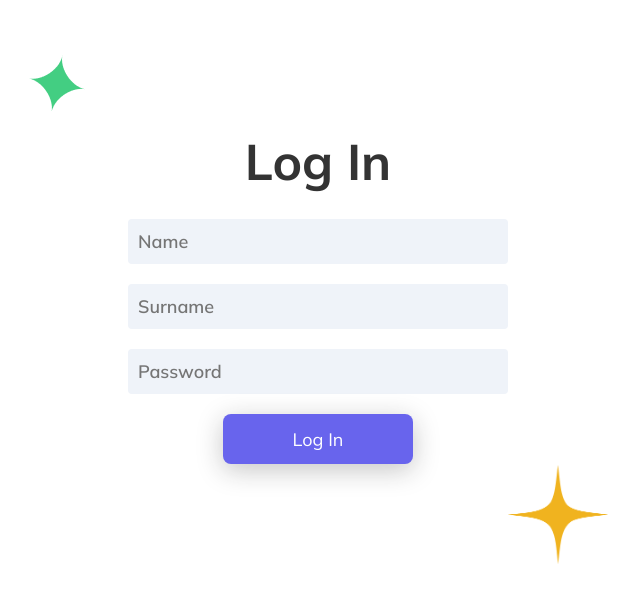
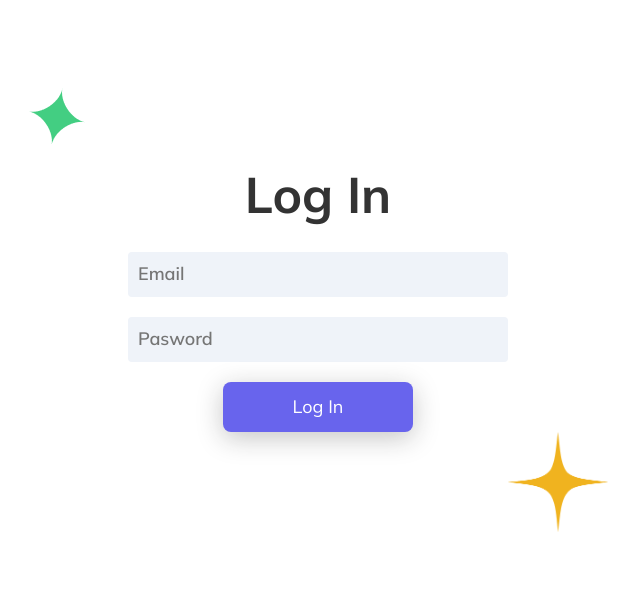
Before and after one commit to AndriyPapirnyk/nz-diary, a React (Create React App) app: page /login in a window 1280 px wide. Shown: the part 106-708 px from the top of the page, without its empty margins (322-962 px from the left). Built offline with nearby package versions, Linux system fonts and the light colour scheme.

Commit message:
log in beta ver

```diff
--- a/src/components/LogIn/LogIn.jsx
+++ b/src/components/LogIn/LogIn.jsx
@@ -1,5 +1,7 @@
+import React, { useState } from 'react';
+import { useNavigate } from 'react-router-dom';
+import axios from 'axios';
 import './LogIn.css';
-import axios from 'axios';
 
 //
 
@@ -7,17 +9,58 @@ import star1 from './img/star1.png';
 import star2 from './img/star2.png';
 
 function LogIn() {
+
+
+  const navigate = useNavigate();
+
+    const [inputValues, setInputValues] = useState({
+        logIn__inputEmail: '',
+        logIn__inputPassword: '',
+    });
+
+
+    const handleChange = (e) => {
+        const { name, value } = e.target;
+        setInputValues((prevValues) => ({
+          ...prevValues,
+          [name]: value,
+        }));
+    };
+
+
+
+    async function sendSignUpData(e) {
+
+      e.preventDefault();
+
+      try {
+          await axios.post('http://localhost:8000/login', {inputValues})
+          .then((response) => {
+              response.status === 200 ? navigate('/home') : alert('somethin went wrong');
+          })
+          .catch((error) => {
+              console.error('Error:', error);
+          });
+      }
+      catch(error) {
+          console.log(error);
+      }
+    };
+
+
+
+
+
   return (
     <div className="logIn">
       <div className="logIn__container">
-        <form action="submit">
+        <form action="POST">
             <img className='logIn__star' src={star1} alt="" />
             <img className='logIn__star' src={star2} alt="" />
           <h1>Log In</h1>
-          <input  type="text" placeholder='Name'/>
-          <input type="text" placeholder='Surname'/>
-          <input type="password" placeholder='Password'/>
-          <button type='submit'>Log In</button>
+          <input value={inputValues.logIn__inputEmail} onChange={handleChange} type="email" className="logIn__input" placeholder='Email' name="logIn__inputEmail"/>
+          <input value={inputValues.logIn__inputPassword} onChange={handleChange} type="password" className="logIn__input" placeholder='Pasword' name="logIn__inputPassword"/>
+          <button type='submit' onClick={sendSignUpData} >Log In</button>
         </form>
       </div>
     </div>
```
Also changed, not shown: 1 other file (tests, documents, lock files or other folders).
